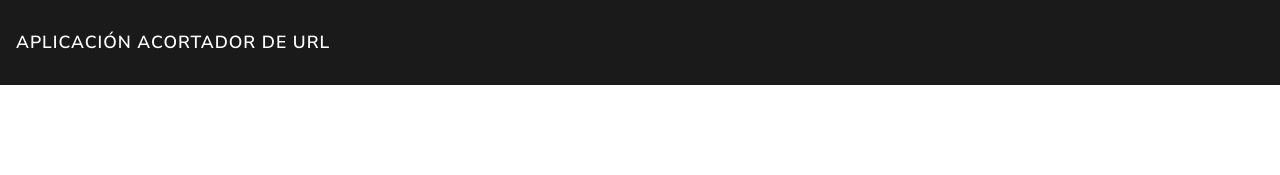
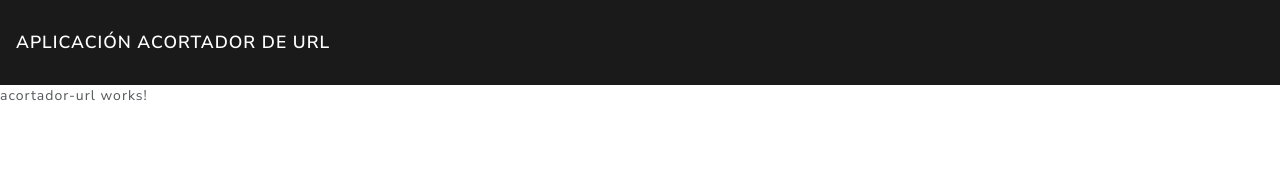
Before and after one commit to Daniel151505/Aplicacion-Acortador-de-URL, an Angular app in the folder Aplicacion-Acortador-de-URL/: page / in a window 1280 px wide. Shown: the top 175 px of the page. Built offline with nearby package versions, Linux system fonts and the light colour scheme.

Commit message:
Llamando al componente acortador url

```diff
--- a/Aplicacion-Acortador-de-URL/src/app/app.component.html
+++ b/Aplicacion-Acortador-de-URL/src/app/app.component.html
@@ -1 +1,3 @@
 <app-navbar></app-navbar>
+
+<app-acortador-url></app-acortador-url>
```
